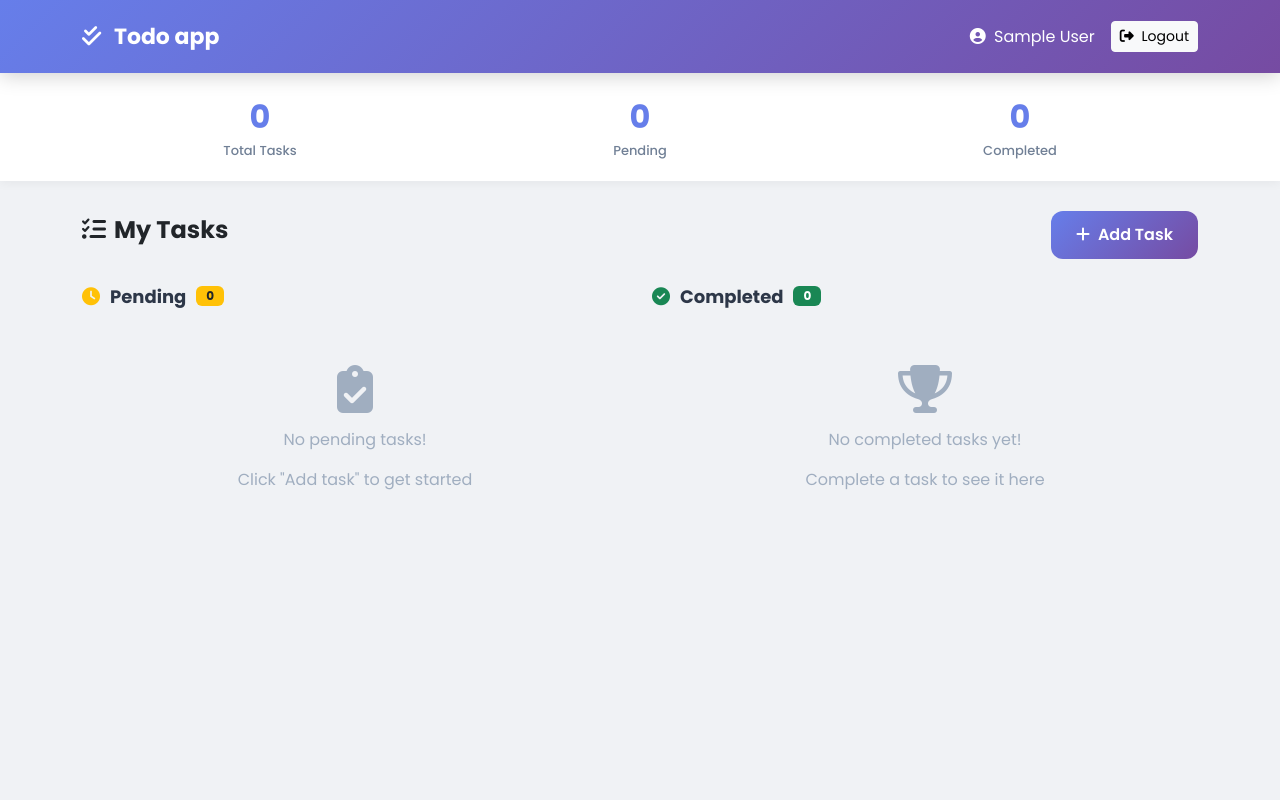
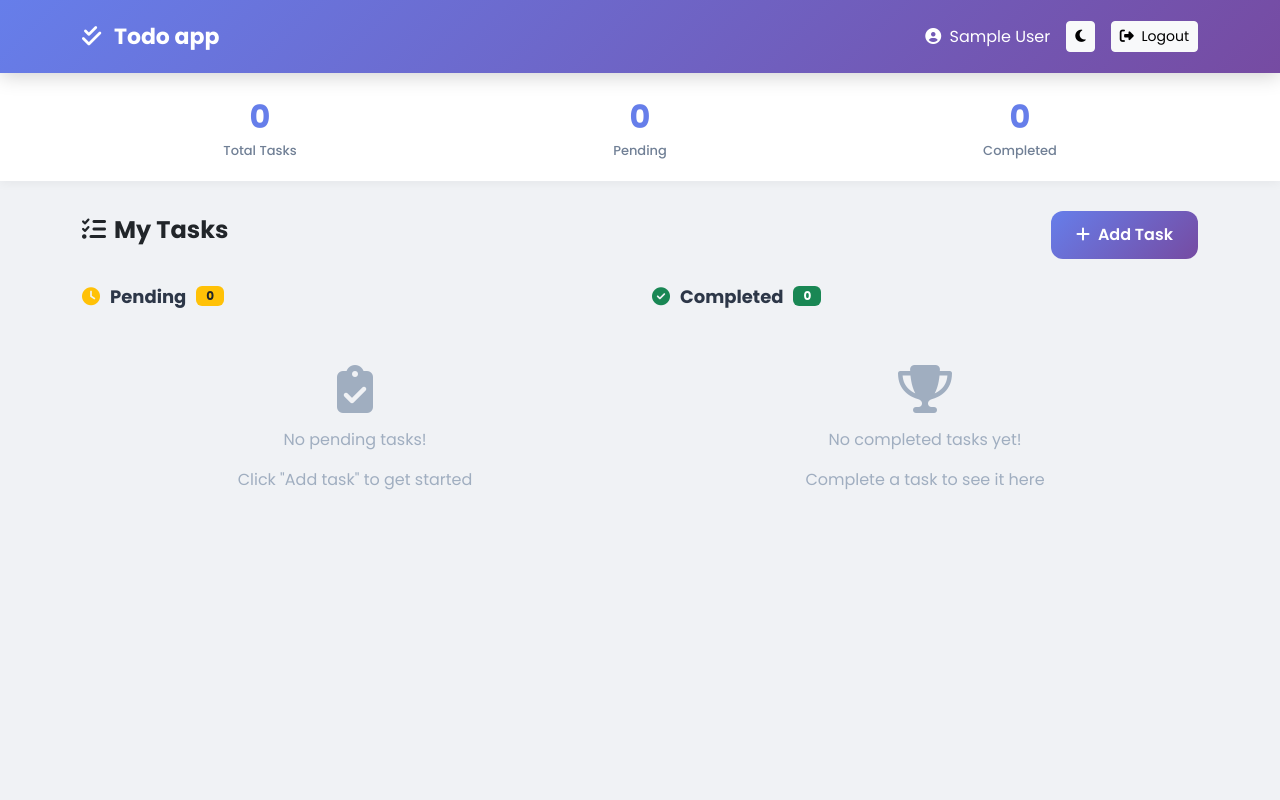
Before and after one commit to POSHANMS/todo-app-flask, a Flask app: page /tasks in a window 1280 px wide. Run offline with Flask 3, Linux system fonts and the light colour scheme; the visitor is signed in with stand-in values (Sample User, id 1); data that the repository does not hold is empty; some libraries are stand-ins or nearby versions.

Commit message:
Add dark mode toggle button to navbar

```diff
--- a/templates/tasks.html
+++ b/templates/tasks.html
@@ -39,6 +39,15 @@
               <i class="fas fa-user-circle me-1"></i>
               {{ current_user.name }}
             </span>
+
+            <!-- Dark mode toggle button -->
+            <button
+              class="btn btn-light btn-sm"
+              onclick="toggleDarkMode()"
+              id="darkModeBtn"
+            >
+              <i class="fas fa-moon" id="darkModeIcon"></i>
+            </button>
 
             <!-- Logout button -->
             <a href="/logout" class="btn btn-light btn-sm">
```
